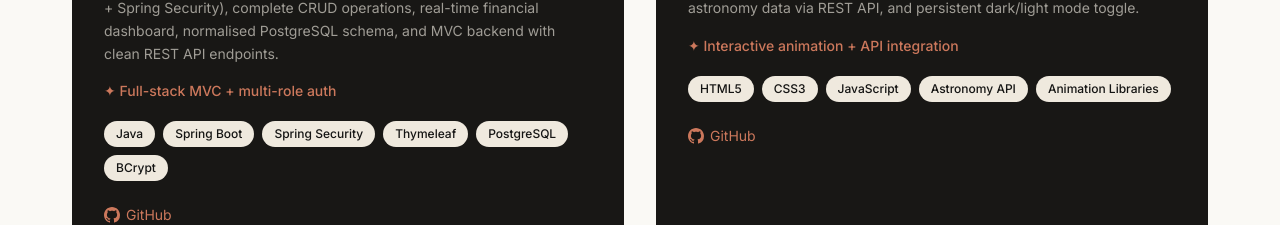
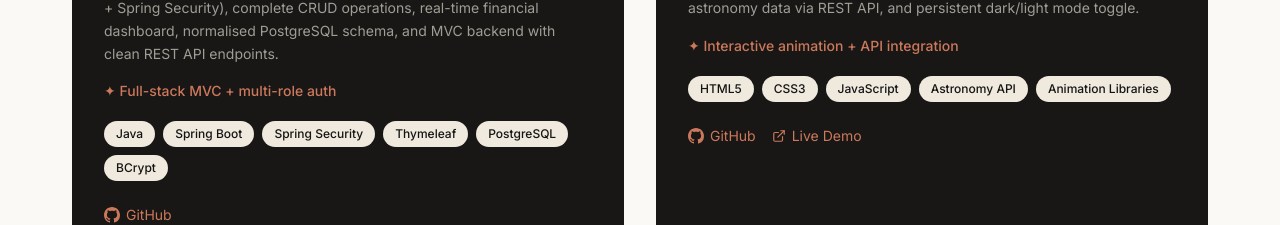
Before and after one commit to a1fariz/portofolio_Alfarizi, a Next.js app: page / in a window 1280 px wide. Shown: the part 1697-1922 px from the top of the page. Built offline with nearby package versions, Linux system fonts and the light colour scheme.

Commit message:
feat: add solar-explorer live demo link

```diff
--- a/data/projects.ts
+++ b/data/projects.ts
@@ -39,6 +39,7 @@ export const projects: Project[] = [
     tags: ["HTML5", "CSS3", "JavaScript", "Astronomy API", "Animation Libraries"],
     status: "Completed",
     github: "https://github.com/a1fariz/projek-website-your-age-other-planet",
+    demo: "https://solar-explorer.alfarizi.my.id",
     highlight: "Interactive animation + API integration",
   },
 ];
```
